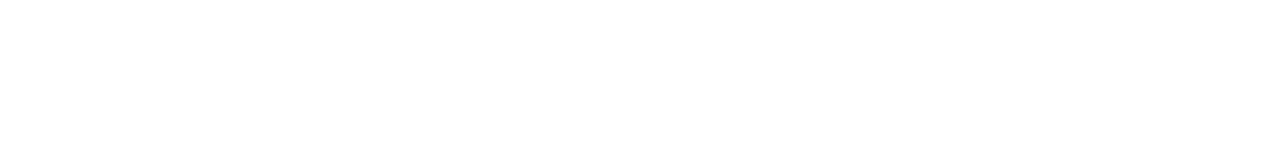
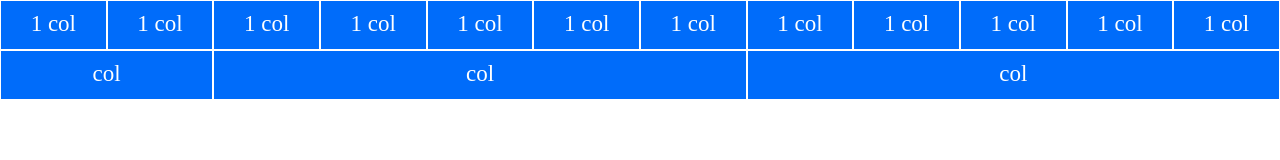
Before and after one commit to Giovi-17/html-css-12bool, a plain HTML site: page index.html in a window 1280 px wide. Drawn offline with Linux system fonts and the light colour scheme.

Commit message:
Prime due righe

```diff
--- a/css/framework/12bool/12bool.css
+++ b/css/framework/12bool/12bool.css
@@ -4,3 +4,75 @@
     padding: 0;
     box-sizing: border-box;
 }
+
+.row{
+    display: flex;
+    flex-shrink: 0;
+    flex-grow: 0;
+    width: 100%;
+}
+
+.container{
+    display: flex;
+    width: 100%;
+    flex-wrap: wrap;
+}
+
+.box{
+    min-height: 50px;
+    padding: 10px;
+    background-color: #006cfa;
+    border: 1px solid white;
+    color: white;
+    font-size: 23px;
+    text-align: center;
+}
+
+/* Divisione delle colonne in dodicesimi */
+.col-1{
+    width: calc( ( 100% / 12 ) * 1 );
+}
+
+.col-2{
+    width: calc( ( 100% / 12 ) * 2 );
+}
+
+.col-3{
+    width: calc( ( 100% / 12 ) * 3 );
+}
+
+.col-4{
+    width: calc( ( 100% / 12 ) * 4 );
+}
+
+.col-5{
+    width: calc( ( 100% / 12 ) * 5 );
+}
+
+.col-6{
+    width: calc( ( 100% / 12 ) * 6 );
+}
+
+.col-7{
+    width: calc( ( 100% / 12 ) * 7 );
+}
+
+.col-8{
+    width: calc( ( 100% / 12 ) * 8 );
+}
+
+.col-9{
+    width: calc( ( 100% / 12 ) * 9 );
+}
+
+.col-10{
+    width: calc( ( 100% / 12 ) * 10 );
+}
+
+.col-11{
+    width: calc( ( 100% / 12 ) * 11 );
+}
+
+.col-12{
+    width: calc( ( 100% / 12 ) * 12 );
+}
--- a/index.html
+++ b/index.html
@@ -12,5 +12,38 @@
 </head>
 <body>
 
+    <div class="row">
+
+        <div class="container">
+
+            <div class="col-1 box">1 col</div>
+            <div class="col-1 box">1 col</div>
+            <div class="col-1 box">1 col</div>
+            <div class="col-1 box">1 col</div>
+            <div class="col-1 box">1 col</div>
+            <div class="col-1 box">1 col</div>
+            <div class="col-1 box">1 col</div>
+            <div class="col-1 box">1 col</div>
+            <div class="col-1 box">1 col</div>
+            <div class="col-1 box">1 col</div>
+            <div class="col-1 box">1 col</div>
+            <div class="col-1 box">1 col</div>
+
+        </div>
+
+    </div>
+
+    <div class="row">
+
+        <div class="container">
+
+            <div class="col-2 box">col</div>
+            <div class="col-5 box">col</div>
+            <div class="col-5 box">col</div>
+
+        </div>
+
+    </div>
+
 </body>
 </html>
```
